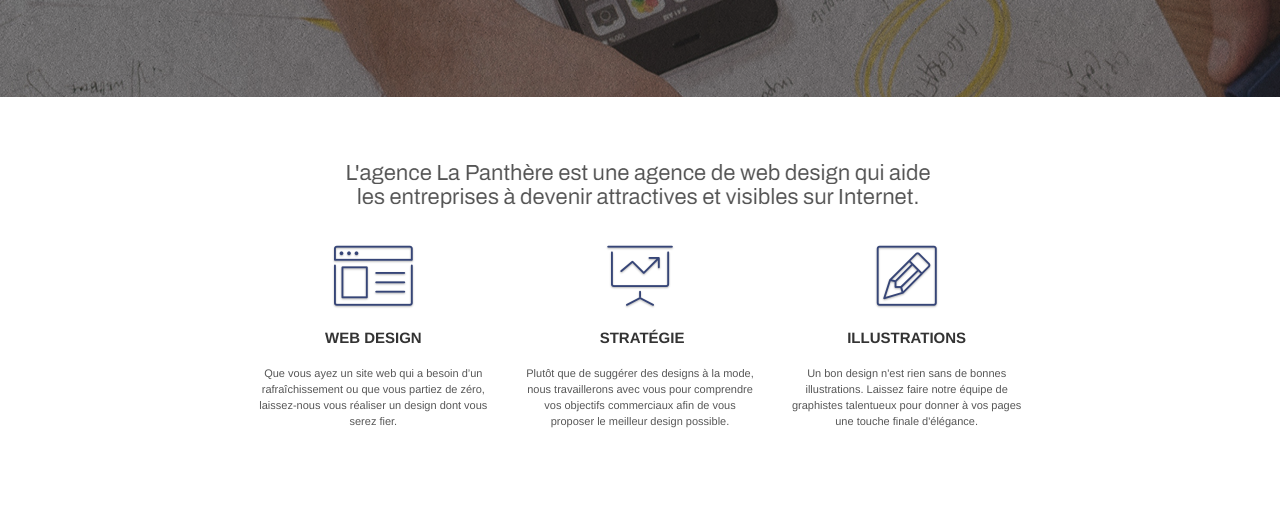
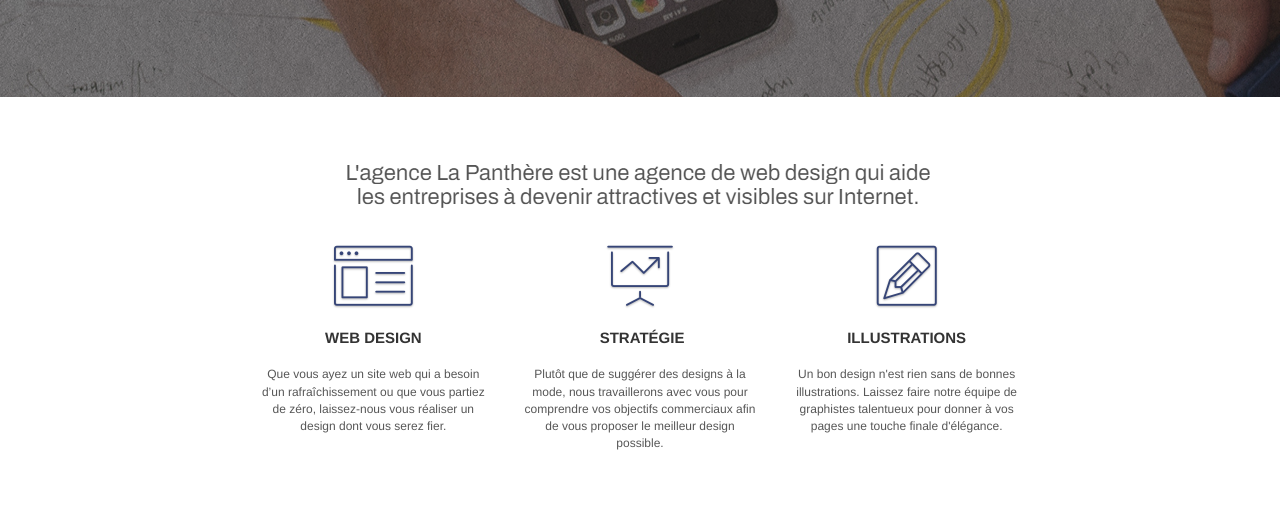
Before and after one commit to Gueryx/Gueryjeremy_4_01042022, a plain HTML site: page P4_maquette/index.html in a window 1280 px wide. Shown: the part 435-951 px from the top of the page. Drawn offline with Linux system fonts and the light colour scheme.

Commit message:
correction n°17 taille texte trop petit, de 11px passé à 12px (le minmum)

```diff
--- a/P4_maquette/style.css
+++ b/P4_maquette/style.css
@@ -677,7 +677,8 @@
 }
 
 p {
-    font-size: 11px;
+    /*CORRECTION N°17 POLICE TAILLE 11PX MISE A 12PX*/
+    font-size: 12px;
 }
 
 .tight-width-whitespace {
```
